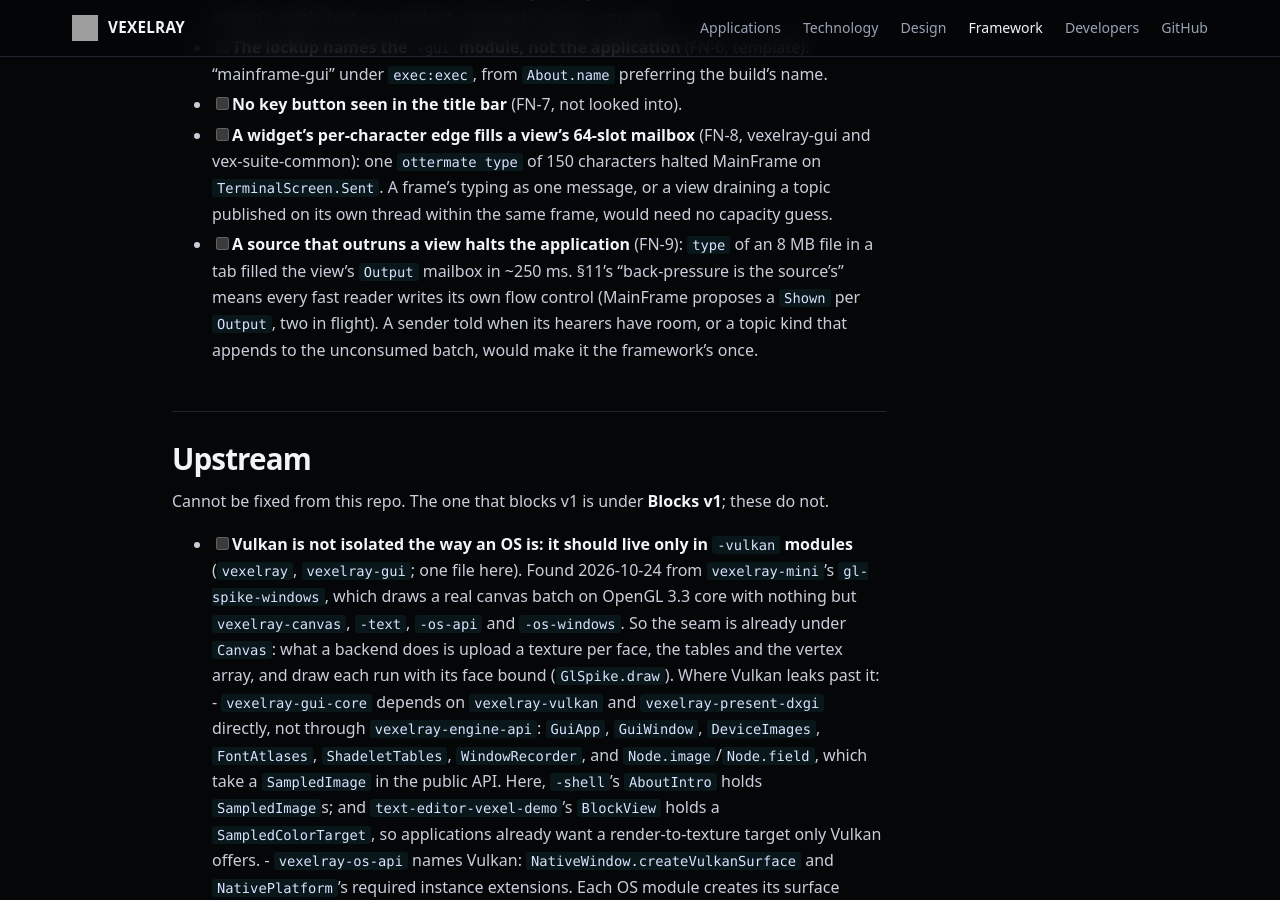
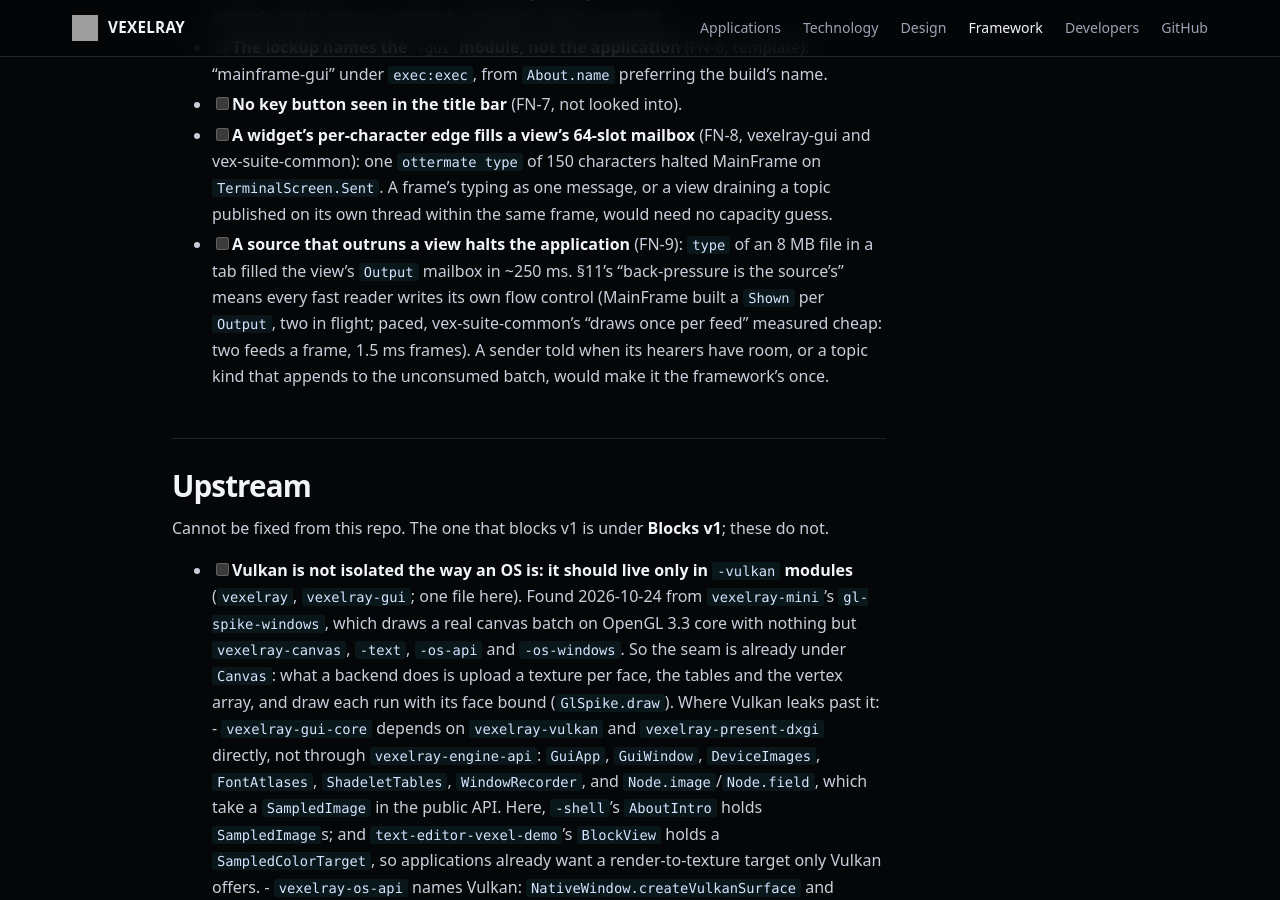
Before and after one commit to sibarum/vexelray-framework, a Jekyll site: the page built from docs/TODO.md, in a window 1280 px wide and 900 px high, scrolled down 36929 px. Built offline with Jekyll 4.4.1, drawn with Linux system fonts in a browser that asks for light colours; our own code applies the rules of GitHub Pages for plain Markdown files.

Commit message:
TODO: MainFrame's FN-9 built in the application, and the per-feed draw measured
Co-Authored-By: Claude Opus 5.5 <noreply@anthropic.com>

```diff
--- a/docs/TODO.md
+++ b/docs/TODO.md
@@ -1316,7 +1316,8 @@ are its v0.2 notes (`docs/framework-notes.md` there).
       or a view draining a topic published on its own thread within the same frame, would need no capacity guess.
 - [ ] **A source that outruns a view halts the application** (FN-9): `type` of an 8 MB file in a tab filled the
       view's `Output` mailbox in ~250 ms. §11's "back-pressure is the source's" means every fast reader writes its own
-      flow control (MainFrame proposes a `Shown` per `Output`, two in flight). A sender told when its hearers have
+      flow control (MainFrame built a `Shown` per `Output`, two in flight; paced, vex-suite-common's "draws once
+      per feed" measured cheap: two feeds a frame, 1.5 ms frames). A sender told when its hearers have
       room, or a topic kind that appends to the unconsumed batch, would make it the framework's once.
 
 ## Upstream
```
